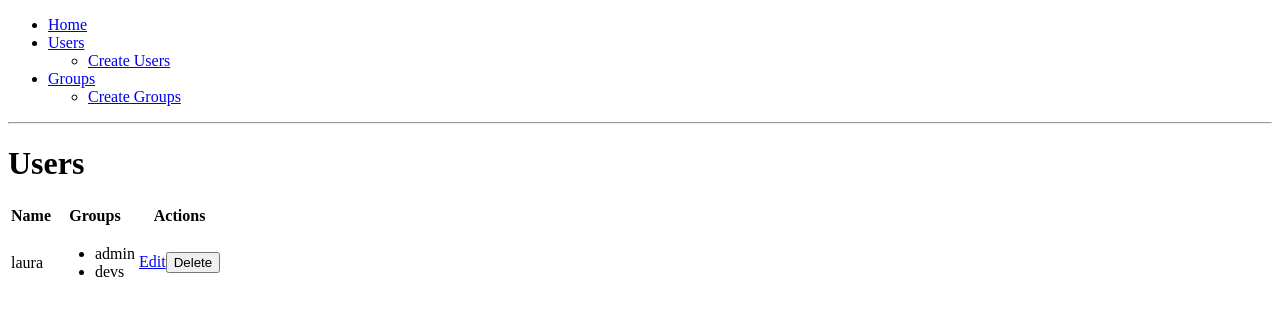
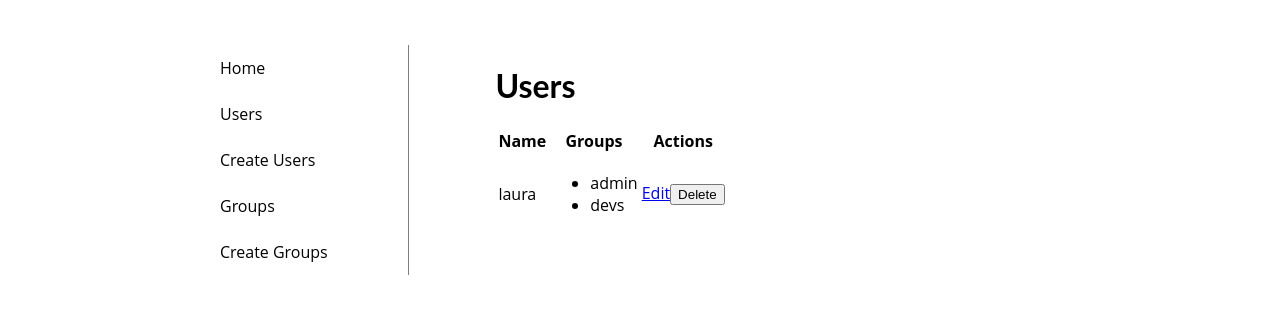
Before and after one commit to lauralee01/user-management, a React (Create React App) app: page /users in a window 1280 px wide. Shown: the top 316 px of the page. Built offline with nearby package versions, Linux system fonts and the light colour scheme.

Commit message:
add styles

```diff
--- a/src/App.js
+++ b/src/App.js
@@ -1,45 +1,42 @@
 import React from 'react';
 import { BrowserRouter, Route, Link, Switch } from 'react-router-dom';
-import Home from './components/Home';
+import Home from './components/Home/Home';
 import Users from './containers/Users';
 import User from './containers/User';
 import CreateUsers from './containers/CreateUsers';
 import Groups from './containers/Groups';
+import Group from './containers/Group';
 import CreateGroups from './containers/CreateGroups';
 import NotFound from './components/NotFound';
+import './styles.css';
+
 
   class App extends React.Component{
 
     render() {
       return (
         <BrowserRouter>
-          <div>
-            <ul>
+         <div id="container">
+          <aside>
+            <ul className="menu vertical-menu">
               <li><Link to="/">Home</Link></li>
-              <li>
-                <Link to="/">Users</Link>
-                <ul>
-                  <li><Link to="/users/create">Create Users</Link></li>
-                </ul>
-              </li>
-              <li>
-                  <Link to="/groups">Groups</Link>
-                  <ul>
-                    <li><Link to="/groups/create">Create Groups</Link></li>
-                  </ul>
-              </li>
+              <li><Link to="/users">Users</Link></li>
+              <li><Link to="/users/create">Create Users</Link></li>
+              <li><Link to="/groups">Groups</Link></li>
+              <li><Link to="/groups/create">Create Groups</Link></li>
             </ul>
-
-            <hr />
+          </aside>
+           <div id="content">
             <Switch>
-              <Route exact path="/" component={Home} />
-              <Route exact path="/users" component={Users} />
-              <Route path="/users/create" component={CreateUsers} />
-              <Route path="/users/:name" component={User} />
-              <Route exact path="/groups" component={Groups} />
-              <Route path="/groups/create" component={CreateGroups} />
+              <Route exact path="/" component={Home}/>
+              <Route exact path="/users" component={Users}/>
+              <Route path="/users/create" component={CreateUsers}/>
+              <Route path="/users/:name" component={User}/>
+              <Route exact path="/groups" component={Groups}/>
+              <Route path="/groups/create" component={CreateGroups}/>
               <Route path="*" component={NotFound}/>
             </Switch>
+           </div>
            </div>
         </BrowserRouter>
       )
--- a/src/components/Home.js
+++ /dev/null
@@ -1,7 +0,0 @@
-import React, { Component} from 'react';
-
-export default class Home extends Component {
-	render() {
-		return <p>User Management System</p>
-	}
-}
--- /dev/null
+++ b/src/components/Home/Home.js
@@ -0,0 +1,13 @@
+import React from 'react';
+
+
+export default class Home extends React.Component {
+	render() {
+		return(
+			<div>
+				<h1>User Management System </h1>
+
+			</div>
+		)
+	}
+}
--- /dev/null
+++ b/src/components/Home/styles.css
@@ -0,0 +1 @@
+styles.css
--- /dev/null
+++ b/src/containers/Group.js
@@ -0,0 +1,23 @@
+import React from 'react';
+import {connect} from 'react-redux';
+
+class Group extends React.Component{
+	render() {
+		const groupName = this.props.match.params.group;
+		console.log(groupName);
+	return(
+		<div>
+
+		</div>
+	)
+	}
+}
+
+const mapStateToProps = state => ({
+	groups: state.groups
+})
+
+export default connect(
+	mapStateToProps,
+	null
+)(Group)
--- a/src/styles.css
+++ b/src/styles.css
@@ -1,9 +1,58 @@
+body {
+	font-family: 'Open Sans', sans-serif;
+	margin: 0 auto;
+}
+
+aside {
+	float: left;
+	margin-right: 10%;
+	background: transparent;
+	border-right: 1px solid gray;
+}
+h1,h2,h3,h4,h5 {
+	font-family: 'Lato', sans-serif
+}
+
 .isInactive{
 	text-decoration: line-through;
 }
-button {
-	cursor: pointer;
+.menu {
+	list-style: none;
+	margin: 0;
+	padding: 0;
 }
-button:focus, input:focus{
-	outline: none;
+#content {
+	display: inline-block;
 }
+#container {
+	width: 80%;
+	background: linear-gradient(#fff 44%, #f7f7f7);
+	margin: 0 auto;
+	min-height: 100vh;
+	padding: 45px 80px;
+	box-sizing: border-box;
+}
+
+@media (max-width: 800px) {
+	#container {
+		width: 95%;
+	}
+}
+.vertical-menu {
+	width: 200px;
+	height: 100%;
+	overflow-y: auto;
+}
+.vertical-menu a{
+	color: black;
+	display: block;
+	padding: 12px;
+	text-decoration: none;
+}
+.vertical-menu a:hover {
+	background-color: #ccc;
+}
+.vertical-menu a.active {
+	background-color: #4CAf50;
+	color: white;
+}
```
